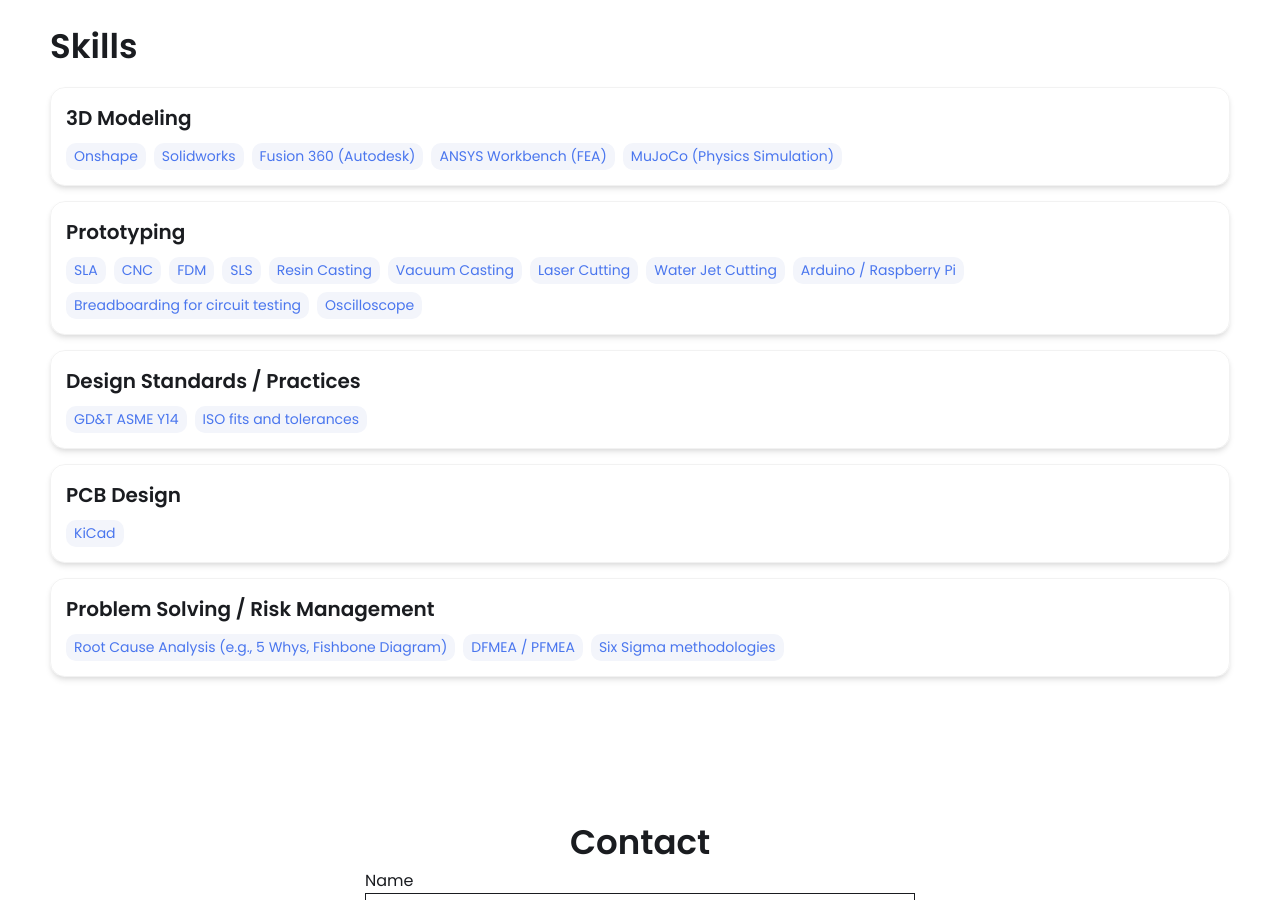
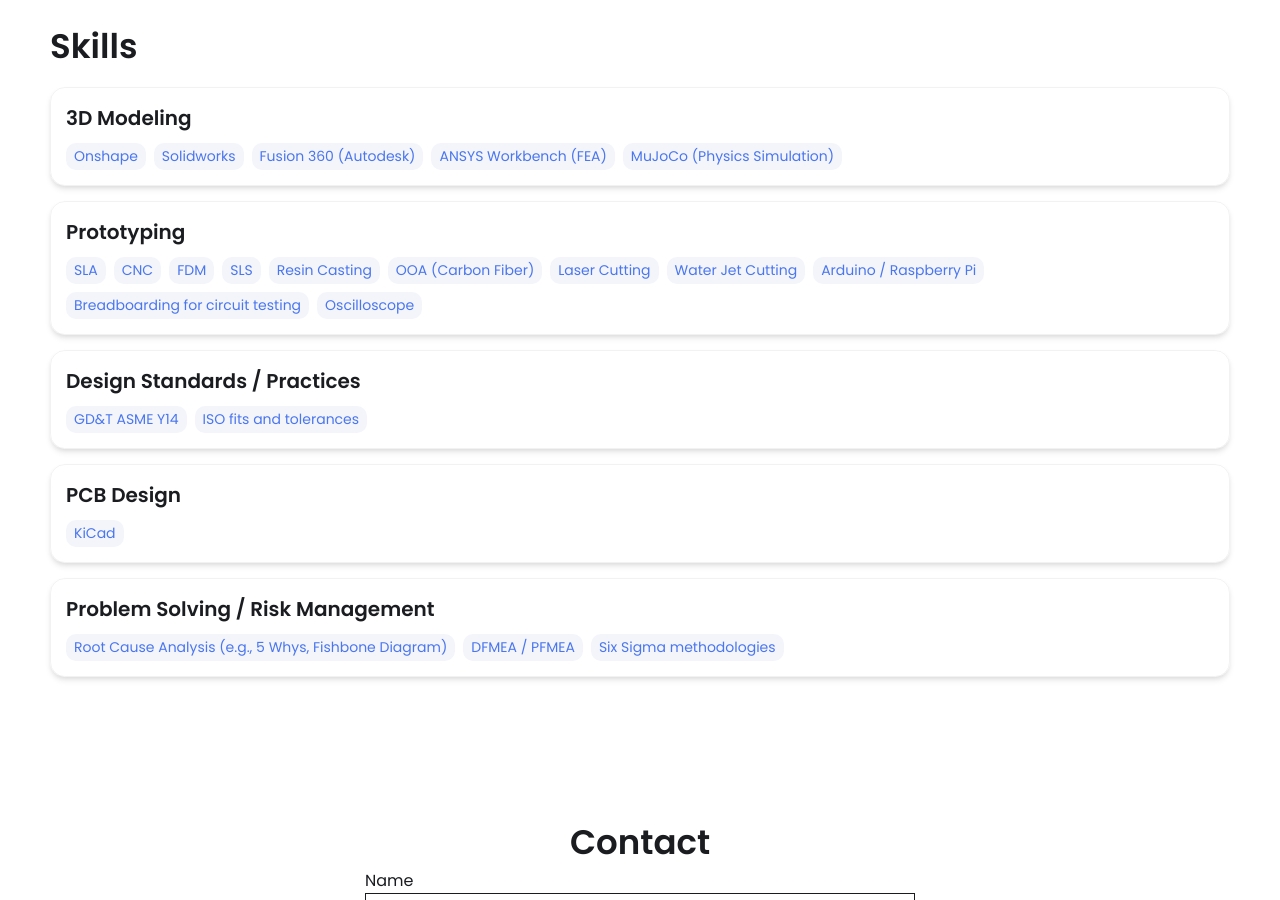
Before and after one commit to grendelg1/grendelg.io, a Jekyll site: the page built from index.html, in a window 1280 px wide and 900 px high, scrolled down 1605 px. Built offline with Jekyll 4.4.1, drawn with Linux system fonts in a browser that asks for light colours.

Commit message:
Replace 'Vacuum Casting' with 'OOA (Carbon Fiber)'

```diff
--- a/_config.yml
+++ b/_config.yml
@@ -63,7 +63,7 @@ skills:
     - FDM
     - SLS
     - Resin Casting
-    - Vacuum Casting
+    - OOA (Carbon Fiber)
     - Laser Cutting
     - Water Jet Cutting
     - Arduino / Raspberry Pi
```
